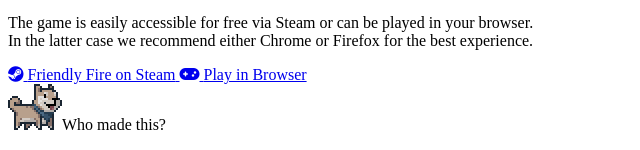
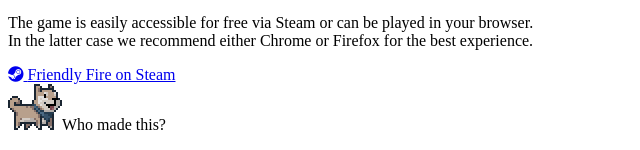
Before and after one commit to friendlyfiregame/friendlyfirepage, a website: page src/index.html in a window 1280 px wide. Shown: the part 908-1058 px from the top of the page, without its empty margins (0-640 px from the left). Drawn offline with Linux system fonts and the light colour scheme.

Commit message:
temporarily remove online play button number 2

```diff
--- a/src/index.html
+++ b/src/index.html
@@ -82,10 +82,10 @@
                         <i class="fab fa-steam"></i>
                         <span class="flex-grow">Friendly Fire on Steam</span>
                     </a>
-                    <a class="btn big" href="https://play.friendyfire.com" target="_blank" >
+                    <!-- <a class="btn big" href="https://play.friendyfire.com" target="_blank" >
                         <i class="fas fa-gamepad"></i>
                         <span class="flex-grow">Play in Browser</span>
-                    </a>
+                    </a> -->
                 </div>
             </div>
         </section>
```
